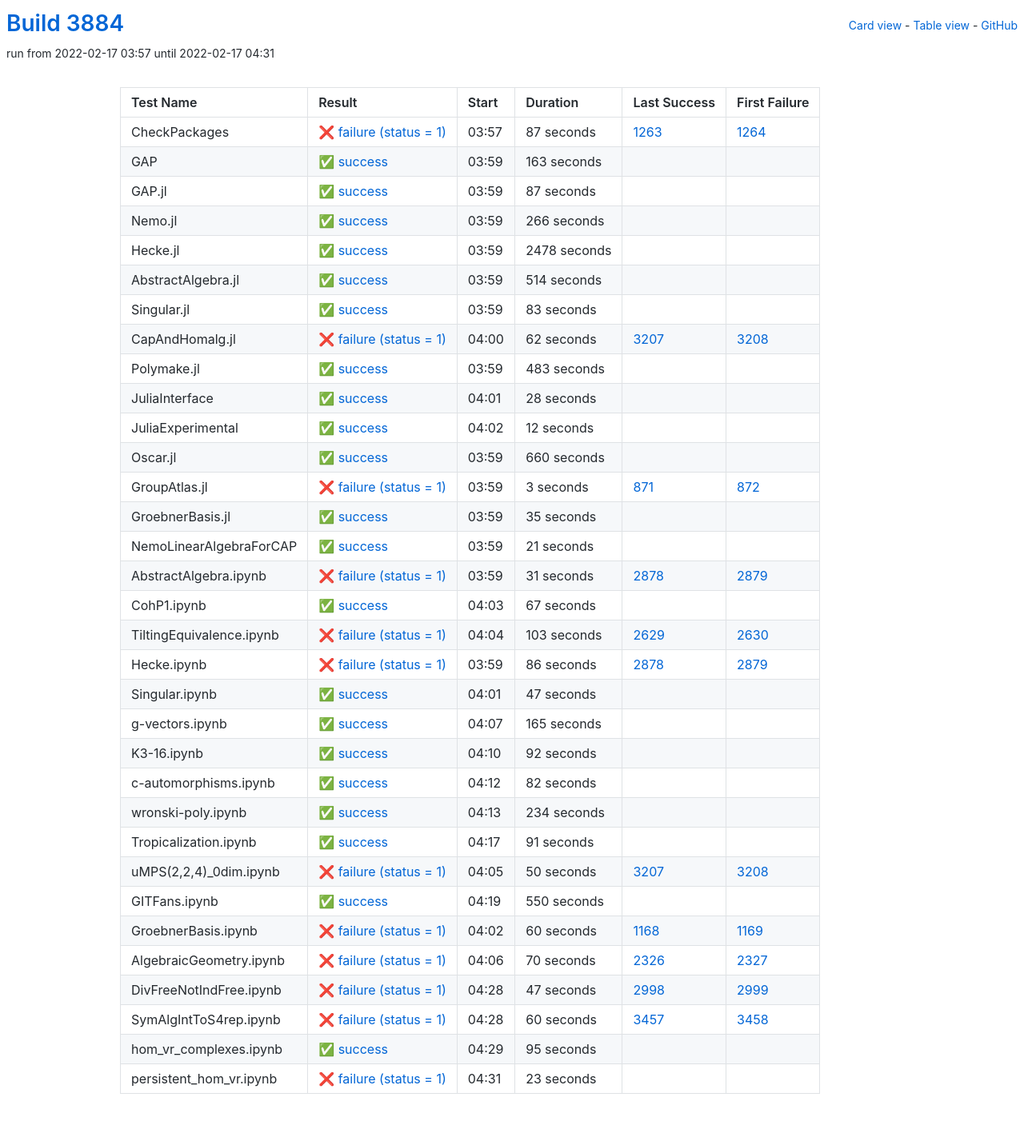
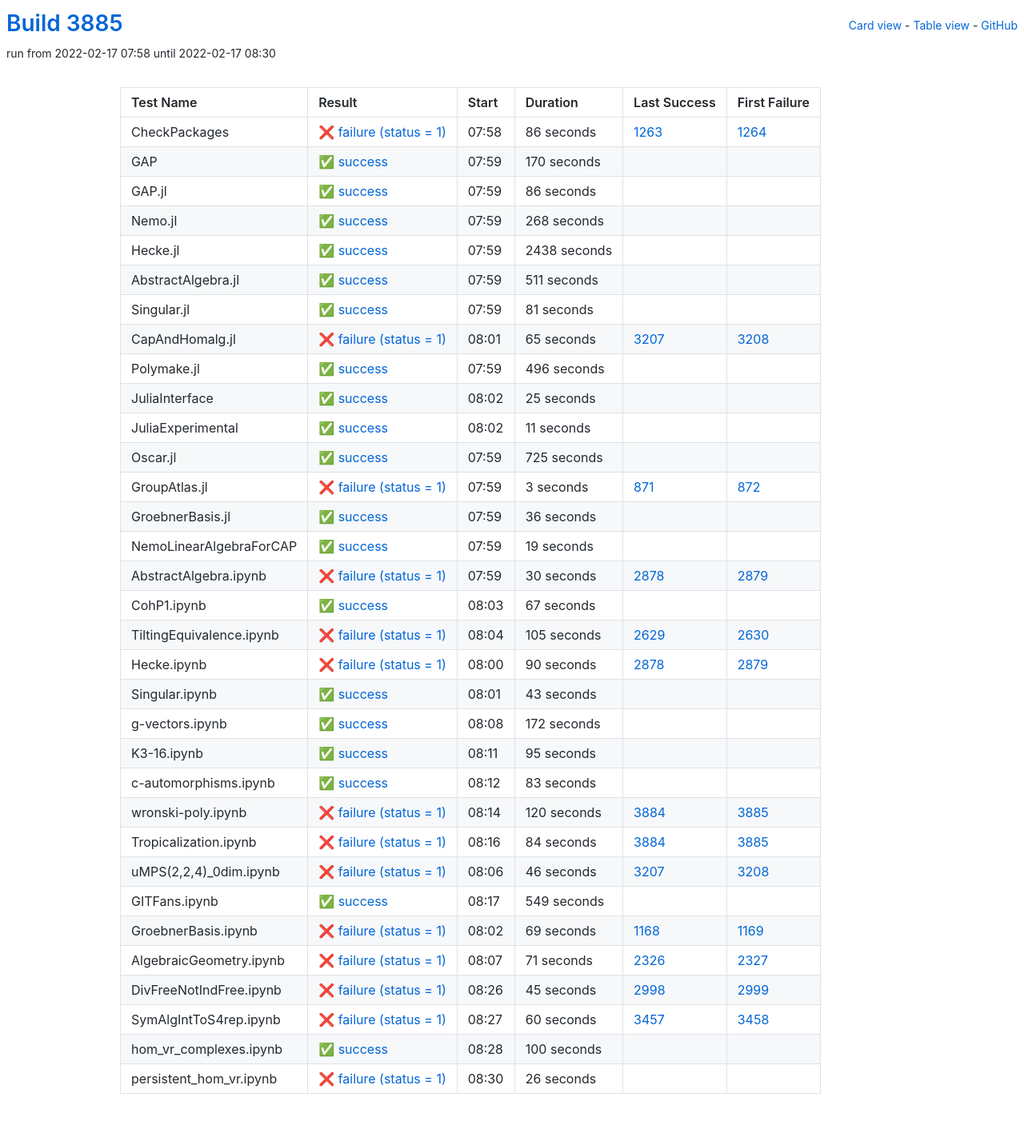
Before and after one commit to oscar-system/oscar-ci-status-stable, a Jekyll site: the page built from table.html, in a window 1280 px wide. Shown: the whole page at 80% size. Built offline with Jekyll 4.4.1, drawn with Linux system fonts in a browser that asks for light colours.

Commit message:
Build #3885

```diff
--- a/_data/ci.yml
+++ b/_data/ci.yml
@@ -1,6 +1,6 @@
 ---
-build: 3884
-build_url: https://oscarci.mathematik.uni-kl.de/job/oscar-stable/3884/
+build: 3885
+build_url: https://oscarci.mathematik.uni-kl.de/job/oscar-stable/3885/
 job: oscar-stable
 organization: oscar-system
 repo: oscar-ci-status-stable
@@ -8,152 +8,152 @@ repourl: https://github.com/oscar-system/oscar-ci-status-stable
 tests:
 - name: CheckPackages
   id: checkpackages
-  log: https://oscarci.mathematik.uni-kl.de/job/oscar-stable/3884/artifact/logs/build-3884/CheckPackages.log
-  start: 2022-02-17 03:57
+  log: https://oscarci.mathematik.uni-kl.de/job/oscar-stable/3885/artifact/logs/build-3885/CheckPackages.log
+  start: 2022-02-17 07:58
   success: false
   exitcode: 1
   status: failure
-  duration: 87
+  duration: 86
   last_success: 1263
   last_success_url: https://oscarci.mathematik.uni-kl.de/job/oscar-stable/1263/
   first_failure: 1264
   first_failure_url: https://oscarci.mathematik.uni-kl.de/job/oscar-stable/1264/
 - name: GAP
   id: gap
-  log: https://oscarci.mathematik.uni-kl.de/job/oscar-stable/3884/artifact/logs/build-3884/GAP.log
-  start: 2022-02-17 03:59
+  log: https://oscarci.mathematik.uni-kl.de/job/oscar-stable/3885/artifact/logs/build-3885/GAP.log
+  start: 2022-02-17 07:59
   success: true
   exitcode: 0
   status: success
-  duration: 163
+  duration: 170
   last_success: false
   last_success_url:
   first_failure: false
   first_failure_url:
 - name: GAP.jl
   id: gap-jl
-  log: https://oscarci.mathematik.uni-kl.de/job/oscar-stable/3884/artifact/logs/build-3884/GAP.jl.log
-  start: 2022-02-17 03:59
+  log: https://oscarci.mathematik.uni-kl.de/job/oscar-stable/3885/artifact/logs/build-3885/GAP.jl.log
+  start: 2022-02-17 07:59
   success: true
   exitcode: 0
   status: success
-  duration: 87
+  duration: 86
   last_success: false
   last_success_url:
   first_failure: false
   first_failure_url:
 - name: Nemo.jl
   id: nemo-jl
-  log: https://oscarci.mathematik.uni-kl.de/job/oscar-stable/3884/artifact/logs/build-3884/Nemo.jl.log
-  start: 2022-02-17 03:59
+  log: https://oscarci.mathematik.uni-kl.de/job/oscar-stable/3885/artifact/logs/build-3885/Nemo.jl.log
+  start: 2022-02-17 07:59
   success: true
   exitcode: 0
   status: success
-  duration: 266
+  duration: 268
   last_success: false
   last_success_url:
   first_failure: false
   first_failure_url:
 - name: Hecke.jl
   id: hecke-jl
-  log: https://oscarci.mathematik.uni-kl.de/job/oscar-stable/3884/artifact/logs/build-3884/Hecke.jl.log
-  start: 2022-02-17 03:59
+  log: https://oscarci.mathematik.uni-kl.de/job/oscar-stable/3885/artifact/logs/build-3885/Hecke.jl.log
+  start: 2022-02-17 07:59
   success: true
   exitcode: 0
   status: success
-  duration: 2478
+  duration: 2438
   last_success: false
   last_success_url:
   first_failure: false
   first_failure_url:
 - name: AbstractAlgebra.jl
   id: abstractalgebra-jl
-  log: https://oscarci.mathematik.uni-kl.de/job/oscar-stable/3884/artifact/logs/build-3884/AbstractAlgebra.jl.log
-  start: 2022-02-17 03:59
+  log: https://oscarci.mathematik.uni-kl.de/job/oscar-stable/3885/artifact/logs/build-3885/AbstractAlgebra.jl.log
+  start: 2022-02-17 07:59
   success: true
   exitcode: 0
   status: success
-  duration: 514
+  duration: 511
   last_success: false
   last_success_url:
   first_failure: false
   first_failure_url:
 - name: Singular.jl
   id: singular-jl
-  log: https://oscarci.mathematik.uni-kl.de/job/oscar-stable/3884/artifact/logs/build-3884/Singular.jl.log
-  start: 2022-02-17 03:59
+  log: https://oscarci.mathematik.uni-kl.de/job/oscar-stable/3885/artifact/logs/build-3885/Singular.jl.log
+  start: 2022-02-17 07:59
   success: true
   exitcode: 0
   status: success
-  duration: 83
+  duration: 81
   last_success: false
   last_success_url:
   first_failure: false
   first_failure_url:
 - name: CapAndHomalg.jl
   id: capandhomalg-jl
-  log: https://oscarci.mathematik.uni-kl.de/job/oscar-stable/3884/artifact/logs/build-3884/CapAndHomalg.jl.log
-  start: 2022-02-17 04:00
+  log: https://oscarci.mathematik.uni-kl.de/job/oscar-stable/3885/artifact/logs/build-3885/CapAndHomalg.jl.log
+  start: 2022-02-17 08:01
   success: false
   exitcode: 1
   status: failure
-  duration: 62
+  duration: 65
   last_success: 3207
   last_success_url: https://oscarci.mathematik.uni-kl.de/job/oscar-stable/3207/
   first_failure: 3208
   first_failure_url: https://oscarci.mathematik.uni-kl.de/job/oscar-stable/3208/
 - name: Polymake.jl
   id: polymake-jl
-  log: https://oscarci.mathematik.uni-kl.de/job/oscar-stable/3884/artifact/logs/build-3884/Polymake.jl.log
-  start: 2022-02-17 03:59
+  log: https://oscarci.mathematik.uni-kl.de/job/oscar-stable/3885/artifact/logs/build-3885/Polymake.jl.log
+  start: 2022-02-17 07:59
   success: true
   exitcode: 0
   status: success
-  duration: 483
+  duration: 496
   last_success: false
   last_success_url:
   first_failure: false
   first_failure_url:
 - name: JuliaInterface
   id: juliainterface
-  log: https://oscarci.mathematik.uni-kl.de/job/oscar-stable/3884/artifact/logs/build-3884/JuliaInterface.log
-  start: 2022-02-17 04:01
+  log: https://oscarci.mathematik.uni-kl.de/job/oscar-stable/3885/artifact/logs/build-3885/JuliaInterface.log
+  start: 2022-02-17 08:02
   success: true
   exitcode: 0
   status: success
-  duration: 28
+  duration: 25
   last_success: false
   last_success_url:
   first_failure: false
   first_failure_url:
 - name: JuliaExperimental
   id: juliaexperimental
-  log: https://oscarci.mathematik.uni-kl.de/job/oscar-stable/3884/artifact/logs/build-3884/JuliaExperimental.log
-  start: 2022-02-17 04:02
+  log: https://oscarci.mathematik.uni-kl.de/job/oscar-stable/3885/artifact/logs/build-3885/JuliaExperimental.log
+  start: 2022-02-17 08:02
   success: true
   exitcode: 0
   status: success
-  duration: 12
+  duration: 11
   last_success: false
   last_success_url:
   first_failure: false
   first_failure_url:
 - name: Oscar.jl
   id: oscar-jl
-  log: https://oscarci.mathematik.uni-kl.de/job/oscar-stable/3884/artifact/logs/build-3884/Oscar.jl.log
-  start: 2022-02-17 03:59
+  log: https://oscarci.mathematik.uni-kl.de/job/oscar-stable/3885/artifact/logs/build-3885/Oscar.jl.log
+  start: 2022-02-17 07:59
   success: true
   exitcode: 0
   status: success
-  duration: 660
+  duration: 725
   last_success: false
   last_success_url:
   first_failure: false
   first_failure_url:
 - name: GroupAtlas.jl
   id: groupatlas-jl
-  log: https://oscarci.mathematik.uni-kl.de/job/oscar-stable/3884/artifact/logs/build-3884/GroupAtlas.jl.log
-  start: 2022-02-17 03:59
+  log: https://oscarci.mathematik.uni-kl.de/job/oscar-stable/3885/artifact/logs/build-3885/GroupAtlas.jl.log
+  start: 2022-02-17 07:59
   success: false
   exitcode: 1
   status: failure
@@ -164,44 +164,44 @@ tests:
   first_failure_url: https://oscarci.mathematik.uni-kl.de/job/oscar-stable/872/
 - name: GroebnerBasis.jl
   id: groebnerbasis-jl
-  log: https://oscarci.mathematik.uni-kl.de/job/oscar-stable/3884/artifact/logs/build-3884/GroebnerBasis.jl.log
-  start: 2022-02-17 03:59
+  log: https://oscarci.mathematik.uni-kl.de/job/oscar-stable/3885/artifact/logs/build-3885/GroebnerBasis.jl.log
+  start: 2022-02-17 07:59
   success: true
   exitcode: 0
   status: success
-  duration: 35
+  duration: 36
   last_success: false
   last_success_url:
   first_failure: false
   first_failure_url:
 - name: NemoLinearAlgebraForCAP
   id: nemolinearalgebraforcap
-  log: https://oscarci.mathematik.uni-kl.de/job/oscar-stable/3884/artifact/logs/build-3884/NemoLinearAlgebraForCAP.log
-  start: 2022-02-17 03:59
+  log: https://oscarci.mathematik.uni-kl.de/job/oscar-stable/3885/artifact/logs/build-3885/NemoLinearAlgebraForCAP.log
+  start: 2022-02-17 07:59
   success: true
   exitcode: 0
   status: success
-  duration: 21
+  duration: 19
   last_success: false
   last_success_url:
   first_failure: false
   first_failure_url:
 - name: AbstractAlgebra.ipynb
   id: abstractalgebra-ipynb
-  log: https://oscarci.mathematik.uni-kl.de/job/oscar-stable/3884/artifact/logs/build-3884/AbstractAlgebra.ipynb.log
-  start: 2022-02-17 03:59
+  log: https://oscarci.mathematik.uni-kl.de/job/oscar-stable/3885/artifact/logs/build-3885/AbstractAlgebra.ipynb.log
+  start: 2022-02-17 07:59
   success: false
   exitcode: 1
   status: failure
-  duration: 31
+  duration: 30
   last_success: 2878
   last_success_url: https://oscarci.mathematik.uni-kl.de/job/oscar-stable/2878/
   first_failure: 2879
   first_failure_url: https://oscarci.mathematik.uni-kl.de/job/oscar-stable/2879/
 - name: CohP1.ipynb
   id: cohp1-ipynb
-  log: https://oscarci.mathematik.uni-kl.de/job/oscar-stable/3884/artifact/logs/build-3884/CohP1.ipynb.log
-  start: 2022-02-17 04:03
+  log: https://oscarci.mathematik.uni-kl.de/job/oscar-stable/3885/artifact/logs/build-3885/CohP1.ipynb.log
+  start: 2022-02-17 08:03
   success: true
   exitcode: 0
   status: success
@@ -212,164 +212,164 @@ tests:
   first_failure_url:
 - name: TiltingEquivalence.ipynb
   id: tiltingequivalence-ipynb
-  log: https://oscarci.mathematik.uni-kl.de/job/oscar-stable/3884/artifact/logs/build-3884/TiltingEquivalence.ipynb.log
-  start: 2022-02-17 04:04
+  log: https://oscarci.mathematik.uni-kl.de/job/oscar-stable/3885/artifact/logs/build-3885/TiltingEquivalence.ipynb.log
+  start: 2022-02-17 08:04
   success: false
   exitcode: 1
   status: failure
-  duration: 103
+  duration: 105
   last_success: 2629
   last_success_url: https://oscarci.mathematik.uni-kl.de/job/oscar-stable/2629/
   first_failure: 2630
   first_failure_url: https://oscarci.mathematik.uni-kl.de/job/oscar-stable/2630/
 - name: Hecke.ipynb
   id: hecke-ipynb
-  log: https://oscarci.mathematik.uni-kl.de/job/oscar-stable/3884/artifact/logs/build-3884/Hecke.ipynb.log
-  start: 2022-02-17 03:59
+  log: https://oscarci.mathematik.uni-kl.de/job/oscar-stable/3885/artifact/logs/build-3885/Hecke.ipynb.log
+  start: 2022-02-17 08:00
   success: false
   exitcode: 1
   status: failure
-  duration: 86
+  duration: 90
   last_success: 2878
   last_success_url: https://oscarci.mathematik.uni-kl.de/job/oscar-stable/2878/
   first_failure: 2879
   first_failure_url: https://oscarci.mathematik.uni-kl.de/job/oscar-stable/2879/
 - name: Singular.ipynb
   id: singular-ipynb
-  log: https://oscarci.mathematik.uni-kl.de/job/oscar-stable/3884/artifact/logs/build-3884/Singular.ipynb.log
-  start: 2022-02-17 04:01
+  log: https://oscarci.mathematik.uni-kl.de/job/oscar-stable/3885/artifact/logs/build-3885/Singular.ipynb.log
+  start: 2022-02-17 08:01
   success: true
   exitcode: 0
   status: success
-  duration: 47
+  duration: 43
   last_success: false
   last_success_url:
   first_failure: false
   first_failure_url:
 - name: g-vectors.ipynb
   id: g-vectors-ipynb
-  log: https://oscarci.mathematik.uni-kl.de/job/oscar-stable/3884/artifact/logs/build-3884/g-vectors.ipynb.log
-  start: 2022-02-17 04:07
+  log: https://oscarci.mathematik.uni-kl.de/job/oscar-stable/3885/artifact/logs/build-3885/g-vectors.ipynb.log
+  start: 2022-02-17 08:08
   success: true
   exitcode: 0
   status: success
-  duration: 165
+  duration: 172
   last_success: false
   last_success_url:
   first_failure: false
   first_failure_url:
 - name: K3-16.ipynb
   id: k3-16-ipynb
-  log: https://oscarci.mathematik.uni-kl.de/job/oscar-stable/3884/artifact/logs/build-3884/K3-16.ipynb.log
-  start: 2022-02-17 04:10
+  log: https://oscarci.mathematik.uni-kl.de/job/oscar-stable/3885/artifact/logs/build-3885/K3-16.ipynb.log
+  start: 2022-02-17 08:11
   success: true
   exitcode: 0
   status: success
-  duration: 92
+  duration: 95
   last_success: false
   last_success_url:
   first_failure: false
   first_failure_url:
 - name: c-automorphisms.ipynb
   id: c-automorphisms-ipynb
-  log: https://oscarci.mathematik.uni-kl.de/job/oscar-stable/3884/artifact/logs/build-3884/c-automorphisms.ipynb.log
-  start: 2022-02-17 04:12
+  log: https://oscarci.mathematik.uni-kl.de/job/oscar-stable/3885/artifact/logs/build-3885/c-automorphisms.ipynb.log
+  start: 2022-02-17 08:12
   success: true
   exitcode: 0
   status: success
-  duration: 82
+  duration: 83
   last_success: false
   last_success_url:
   first_failure: false
   first_failure_url:
 - name: wronski-poly.ipynb
   id: wronski-poly-ipynb
-  log: https://oscarci.mathematik.uni-kl.de/job/oscar-stable/3884/artifact/logs/build-3884/wronski-poly.ipynb.log
-  start: 2022-02-17 04:13
-  success: true
-  exitcode: 0
-  status: success
-  duration: 234
-  last_success: false
-  last_success_url:
-  first_failure: false
-  first_failure_url:
-- name: Tropicalization.ipynb
-  id: tropicalization-ipynb
-  log: https://oscarci.mathematik.uni-kl.de/job/oscar-stable/3884/artifact/logs/build-3884/Tropicalization.ipynb.log
-  start: 2022-02-17 04:17
-  success: true
-  exitcode: 0
-  status: success
-  duration: 91
-  last_success: false
-  last_success_url:
-  first_failure: false
-  first_failure_url:
-- name: uMPS(2,2,4)_0dim.ipynb
-  id: umps-2-2-4-0dim-ipynb
-  log: https://oscarci.mathematik.uni-kl.de/job/oscar-stable/3884/artifact/logs/build-3884/uMPS-2-2-4-_0dim.ipynb.log
-  start: 2022-02-17 04:05
+  log: https://oscarci.mathematik.uni-kl.de/job/oscar-stable/3885/artifact/logs/build-3885/wronski-poly.ipynb.log
+  start: 2022-02-17 08:14
   success: false
   exitcode: 1
   status: failure
-  duration: 50
+  duration: 120
+  last_success: 3884
+  last_success_url: https://oscarci.mathematik.uni-kl.de/job/oscar-stable/3884/
+  first_failure: 3885
+  first_failure_url: https://oscarci.mathematik.uni-kl.de/job/oscar-stable/3885/
+- name: Tropicalization.ipynb
+  id: tropicalization-ipynb
+  log: https://oscarci.mathematik.uni-kl.de/job/oscar-stable/3885/artifact/logs/build-3885/Tropicalization.ipynb.log
+  start: 2022-02-17 08:16
+  success: false
+  exitcode: 1
+  status: failure
+  duration: 84
+  last_success: 3884
+  last_success_url: https://oscarci.mathematik.uni-kl.de/job/oscar-stable/3884/
+  first_failure: 3885
+  first_failure_url: https://oscarci.mathematik.uni-kl.de/job/oscar-stable/3885/
+- name: uMPS(2,2,4)_0dim.ipynb
+  id: umps-2-2-4-0dim-ipynb
+  log: https://oscarci.mathematik.uni-kl.de/job/oscar-stable/3885/artifact/logs/build-3885/uMPS-2-2-4-_0dim.ipynb.log
+  start: 2022-02-17 08:06
+  success: false
+  exitcode: 1
+  status: failure
+  duration: 46
   last_success: 3207
   last_success_url: https://oscarci.mathematik.uni-kl.de/job/oscar-stable/3207/
   first_failure: 3208
   first_failure_url: https://oscarci.mathematik.uni-kl.de/job/oscar-stable/3208/
 - name: GITFans.ipynb
   id: gitfans-ipynb
-  log: https://oscarci.mathematik.uni-kl.de/job/oscar-stable/3884/artifact/logs/build-3884/GITFans.ipynb.log
-  start: 2022-02-17 04:19
+  log: https://oscarci.mathematik.uni-kl.de/job/oscar-stable/3885/artifact/logs/build-3885/GITFans.ipynb.log
+  start: 2022-02-17 08:17
   success: true
   exitcode: 0
   status: success
-  duration: 550
+  duration: 549
   last_success: false
   last_success_url:
   first_failure: false
   first_failure_url:
 - name: GroebnerBasis.ipynb
   id: groebnerbasis-ipynb
-  log: https://oscarci.mathematik.uni-kl.de/job/oscar-stable/3884/artifact/logs/build-3884/GroebnerBasis.ipynb.log
-  start: 2022-02-17 04:02
+  log: https://oscarci.mathematik.uni-kl.de/job/oscar-stable/3885/artifact/logs/build-3885/GroebnerBasis.ipynb.log
+  start: 2022-02-17 08:02
   success: false
   exitcode: 1
   status: failure
-  duration: 60
+  duration: 69
   last_success: 1168
   last_success_url: https://oscarci.mathematik.uni-kl.de/job/oscar-stable/1168/
   first_failure: 1169
   first_failure_url: https://oscarci.mathematik.uni-kl.de/job/oscar-stable/1169/
 - name: AlgebraicGeometry.ipynb
   id: algebraicgeometry-ipynb
-  log: https://oscarci.mathematik.uni-kl.de/job/oscar-stable/3884/artifact/logs/build-3884/AlgebraicGeometry.ipynb.log
-  start: 2022-02-17 04:06
+  log: https://oscarci.mathematik.uni-kl.de/job/oscar-stable/3885/artifact/logs/build-3885/AlgebraicGeometry.ipynb.log
+  start: 2022-02-17 08:07
   success: false
   exitcode: 1
   status: failure
-  duration: 70
+  duration: 71
   last_success: 2326
   last_success_url: https://oscarci.mathematik.uni-kl.de/job/oscar-stable/2326/
   first_failure: 2327
   first_failure_url: https://oscarci.mathematik.uni-kl.de/job/oscar-stable/2327/
 - name: DivFreeNotIndFree.ipynb
   id: divfreenotindfree-ipynb
-  log: https://oscarci.mathematik.uni-kl.de/job/oscar-stable/3884/artifact/logs/build-3884/DivFreeNotIndFree.ipynb.log
-  start: 2022-02-17 04:28
+  log: https://oscarci.mathematik.uni-kl.de/job/oscar-stable/3885/artifact/logs/build-3885/DivFreeNotIndFree.ipynb.log
+  start: 2022-02-17 08:26
   success: false
   exitcode: 1
   status: failure
-  duration: 47
+  duration: 45
   last_success: 2998
   last_success_url: https://oscarci.mathematik.uni-kl.de/job/oscar-stable/2998/
   first_failure: 2999
   first_failure_url: https://oscarci.mathematik.uni-kl.de/job/oscar-stable/2999/
 - name: SymAlgIntToS4rep.ipynb
   id: symalginttos4rep-ipynb
-  log: https://oscarci.mathematik.uni-kl.de/job/oscar-stable/3884/artifact/logs/build-3884/SymAlgIntToS4rep.ipynb.log
-  start: 2022-02-17 04:28
+  log: https://oscarci.mathematik.uni-kl.de/job/oscar-stable/3885/artifact/logs/build-3885/SymAlgIntToS4rep.ipynb.log
+  start: 2022-02-17 08:27
   success: false
   exitcode: 1
   status: failure
@@ -380,24 +380,24 @@ tests:
   first_failure_url: https://oscarci.mathematik.uni-kl.de/job/oscar-stable/3458/
 - name: hom_vr_complexes.ipynb
   id: hom-vr-complexes-ipynb
-  log: https://oscarci.mathematik.uni-kl.de/job/oscar-stable/3884/artifact/logs/build-3884/hom_vr_complexes.ipynb.log
-  start: 2022-02-17 04:29
+  log: https://oscarci.mathematik.uni-kl.de/job/oscar-stable/3885/artifact/logs/build-3885/hom_vr_complexes.ipynb.log
+  start: 2022-02-17 08:28
   success: true
   exitcode: 0
   status: success
-  duration: 95
+  duration: 100
   last_success: false
   last_success_url:
   first_failure: false
   first_failure_url:
 - name: persistent_hom_vr.ipynb
   id: persistent-hom-vr-ipynb
-  log: https://oscarci.mathematik.uni-kl.de/job/oscar-stable/3884/artifact/logs/build-3884/persistent_hom_vr.ipynb.log
-  start: 2022-02-17 04:31
+  log: https://oscarci.mathematik.uni-kl.de/job/oscar-stable/3885/artifact/logs/build-3885/persistent_hom_vr.ipynb.log
+  start: 2022-02-17 08:30
   success: false
   exitcode: 1
   status: failure
-  duration: 23
+  duration: 26
   last_success: false
   last_success_url:
   first_failure: false
```
Also changed, not shown: README.md.
